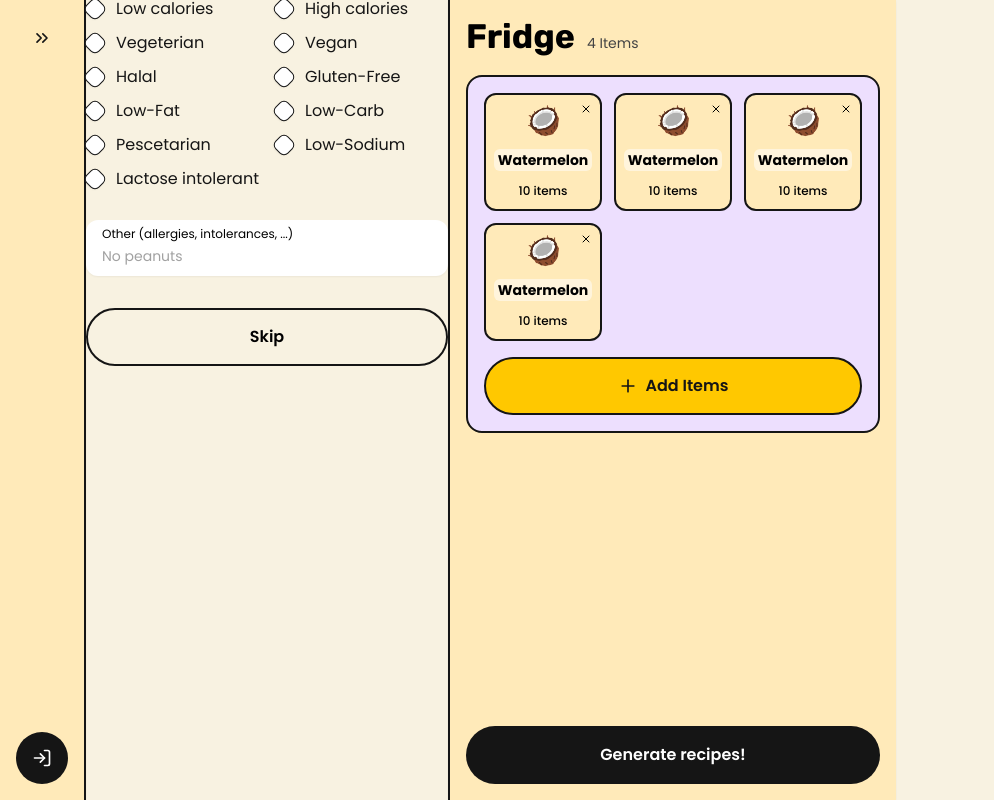
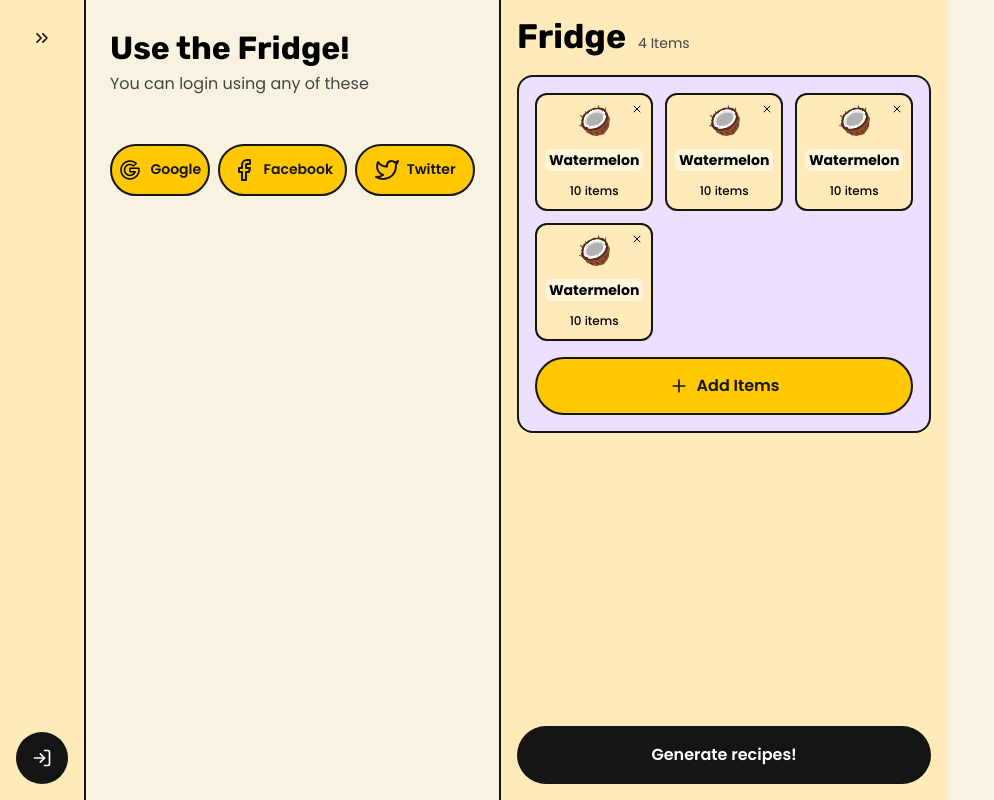
Before and after one commit to Flanner-app/flanner-nextjs-frontend, a Next.js app: page /auth in a window 1280 px wide. Shown: the whole page, without its empty margins (0-994 px from the left). Built offline with nearby package versions, Linux system fonts and the light colour scheme.

Commit message:
feat: add basic auth modal routing

```diff
--- a/src/app/@authModal/(.)auth/layout.tsx
+++ b/src/app/@authModal/(.)auth/layout.tsx
@@ -1,23 +1,28 @@
 'use client'
 
 import Modal from '@/components/shared/Modal'
+import useAuthStore from '@/store/useAuthStore'
 import { usePathname, useRouter } from 'next/navigation'
 import { useEffect, useState, ReactNode } from 'react'
 
 const AuthModalLayout = ({ children }: { children: ReactNode }) => {
-  const [showModal, setShowModal] = useState(false)
   const [observeClose, setObserveClose] = useState(false)
   const [isClosing, setIsClosing] = useState(false)
+
+  const [authMeta, setAuthMeta] = useAuthStore((state) => [
+    state.meta,
+    state.setMeta,
+  ])
 
   const router = useRouter()
   const pathname = usePathname()
 
   useEffect(() => {
-    if (observeClose && !showModal) {
+    if (observeClose && !authMeta.isAuthModalOpen) {
       const modalTransitionDuration = 150
       setTimeout(() => setIsClosing(true), modalTransitionDuration)
     }
-  }, [observeClose, showModal])
+  }, [observeClose, authMeta.isAuthModalOpen])
 
   useEffect(() => {
     if (isClosing) {
@@ -26,15 +31,15 @@ const AuthModalLayout = ({ children }: { children: ReactNode }) => {
   }, [pathname, isClosing, router])
 
   useEffect(() => {
-    setShowModal(true)
+    setAuthMeta({ isAuthModalOpen: true })
     setObserveClose(true)
-  }, [])
+  }, [setAuthMeta])
 
   return (
     <Modal
       paddings="none"
-      isOpen={showModal}
-      close={() => setShowModal(false)}
+      isOpen={authMeta.isAuthModalOpen}
+      close={() => setAuthMeta({ isAuthModalOpen: false })}
       className="max-h-[80vh] sm:!max-w-3xl"
     >
       {children}
--- a/src/app/@authModal/(.)auth/page.tsx
+++ b/src/app/@authModal/(.)auth/page.tsx
@@ -1,9 +1,9 @@
-import AppliancesStepContent from '@/components/authFlow/AppliancesStep'
+import InitialAuthStep from '@/components/authFlow/InitialStep'
 
 const AuthModal = () => {
   return (
     <>
-      <AppliancesStepContent />
+      <InitialAuthStep />
     </>
   )
 }
--- a/src/app/auth/page.tsx
+++ b/src/app/auth/page.tsx
@@ -1,4 +1,4 @@
-import InitialAuthStep from '@/components/authFlow/PreferencesStep'
+import InitialAuthStep from '@/components/authFlow/InitialStep'
 
 const AuthPage = () => {
   return <InitialAuthStep />
--- a/src/app/page.tsx
+++ b/src/app/page.tsx
@@ -1,11 +1,5 @@
-import AppliancesStepContent from '@/components/authFlow/AppliancesStep'
-
 const Home = () => {
-  return (
-    <main className="grow p-8">
-      <AppliancesStepContent />
-    </main>
-  )
+  return <main className="grow p-8"></main>
 }
 
 export default Home
--- a/src/components/authFlow/AppliancesStep.tsx
+++ b/src/components/authFlow/AppliancesStep.tsx
@@ -60,17 +60,12 @@ const AppliancesStepContent = () => {
       <div className="p-6 pt-0">
         <Button
           size="M"
-          appearence={selectedAppliances.length !== 0 ? 'yellow' : 'outline'}
+          appearence="yellow"
           className="w-full"
+          disabled={selectedAppliances.length === 0}
         >
-          {selectedAppliances.length !== 0 ? (
-            <>
-              Continue
-              <ChevronRight size={20} />
-            </>
-          ) : (
-            'Skip'
-          )}
+          Continue
+          <ChevronRight size={20} />
         </Button>
       </div>
     </div>
--- /dev/null
+++ b/src/components/authFlow/InitialStep.tsx
@@ -0,0 +1,35 @@
+import { Facebook, Twitter } from 'react-feather'
+import Button from '../shared/Button'
+import Link from 'next/link'
+
+const InitialAuthStep = () => {
+  return (
+    <div className="p-6">
+      <h3 className="max-w-5/6 font-rubik text-6xl font-bold">
+        Use the Fridge!
+      </h3>
+      <span className="inline-block text-base text-black-hover">
+        You can login using any of these
+      </span>
+      <div className="mx-auto mt-12 flex flex-col gap-2 sm:flex-row">
+        <Link href="auth/preferences" className="w-full">
+          <Button size="S" appearence="yellow" className="w-full">
+            {/* eslint-disable-next-line */}
+            <img src="/images/icons/google.svg" alt="" width={24} height={24} />
+            Google
+          </Button>
+        </Link>
+        <Button size="S" appearence="yellow" className="w-full">
+          <Facebook size={24} />
+          Facebook
+        </Button>
+        <Button size="S" appearence="yellow" className="w-full">
+          <Twitter size={24} />
+          Twitter
+        </Button>
+      </div>
+    </div>
+  )
+}
+
+export default InitialAuthStep
--- a/src/components/authFlow/PreferencesStep.tsx
+++ b/src/components/authFlow/PreferencesStep.tsx
@@ -35,7 +35,15 @@ const PreferencesAuthStep = () => {
   }
 
   return (
-    <div className="flex flex-col gap-8">
+    <div className="flex flex-col gap-8 p-6">
+      <div className="flex flex-col">
+        <h3 className="max-w-5/6 font-rubik text-6xl font-bold">
+          Use the Fridge!
+        </h3>
+        <span className="inline-block text-base text-black-hover">
+          You can change these later
+        </span>
+      </div>
       <div className="grid grid-cols-2 gap-4">
         {PREFERENCES.map((item) => (
           <div className="col-span-1" key={item}>
@@ -56,7 +64,7 @@ const PreferencesAuthStep = () => {
         onBlur={() => setOtherPreferences((prevData) => prevData.trim())}
       />
       {/* todo: insert other preferences inso selected on continue */}
-      <Link href={'appliances'}>
+      <Link href="appliances">
         <Button
           size="M"
           appearence={
--- a/src/components/shared/Button.tsx
+++ b/src/components/shared/Button.tsx
@@ -52,7 +52,7 @@ const Button = ({
       data-icon-only={containsIconOnly}
       className={clsx(
         'flex items-center justify-center gap-2 rounded-full font-semibold leading-snug',
-        'outline-none transition-colors disabled:pointer-events-none disabled:opacity-75',
+        'outline-none transition-colors disabled:pointer-events-none disabled:opacity-50',
         {
           'p-3 text-sm': size === 'S',
           'p-4 text-base data-[icon-only=false]:px-5': size === 'M',
--- a/src/components/shared/Sidebar.tsx
+++ b/src/components/shared/Sidebar.tsx
@@ -3,13 +3,11 @@
 import { useState } from 'react'
 import clsx from 'clsx'
 import Link from 'next/link'
-import { ChevronsLeft, Facebook, LogIn, Twitter } from 'react-feather'
+import { ChevronsLeft, LogIn } from 'react-feather'
 import Button from './Button'
-import Modal from './Modal'
 
 const Sidebar = () => {
   const [isOpen, setIsOpen] = useState(false)
-  const [isModalOpen, setIsModalOpen] = useState(false)
 
   return (
     <div
@@ -45,46 +43,17 @@ const Sidebar = () => {
           />
         </Button>
       </div>
+      <Link href="/auth">
         <Button
           size="M"
           appearence="black"
           className="w-full leading-none"
           containsIconOnly={!isOpen}
-        onClick={() => setIsModalOpen(true)}
         >
           <LogIn size={20} />
           {isOpen && <>Login</>}
         </Button>
-      <Modal isOpen={isModalOpen} close={() => setIsModalOpen(false)}>
-        <h3 className="max-w-5/6 px-6 pt-6 font-rubik text-6xl font-bold">
-          Use the Fridge!
-        </h3>
-        <span className="mb-6 inline-block text-base text-black-hover">
-          You can login using any of these
-        </span>
-        <div className="mx-auto flex flex-col gap-2 sm:flex-row">
-          <Link href="auth/preferences">
-            <Button size="S" appearence="yellow" className="w-full">
-              {/* eslint-disable-next-line */}
-              <img
-                src="/images/icons/google.svg"
-                alt=""
-                width={24}
-                height={24}
-              />
-              Google
-            </Button>
       </Link>
-          <Button size="S" appearence="yellow" className="w-full">
-            <Facebook size={24} />
-            Facebook
-          </Button>
-          <Button size="S" appearence="yellow" className="w-full">
-            <Twitter size={24} />
-            Twitter
-          </Button>
-        </div>
-      </Modal>
     </div>
   )
 }
```
Lines whose indentation alone changed are shown as unchanged.
